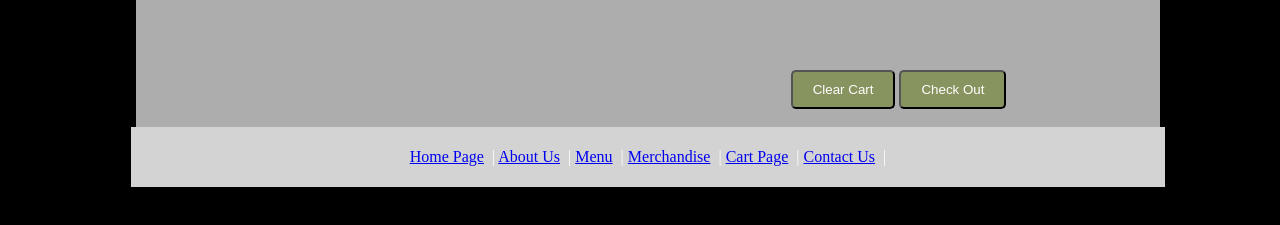
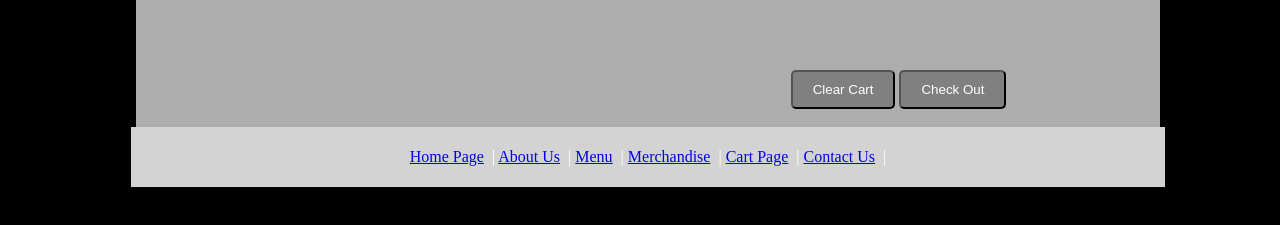
Before and after one commit to susanbordelon/My-Final-Project, a plain HTML site: page cart.html in a window 1280 px wide. Shown: the part 481-706 px from the top of the page. Drawn offline with Linux system fonts and the light colour scheme.

Commit message:
Update style.css

```diff
--- a/style.css
+++ b/style.css
@@ -143,7 +143,7 @@ table tr th, table tr td {
 .button {
     display: inline-block;
     padding: 10px 20px;
-    background-color: #88945f;
+    background-color: #808080;
     color: white;
     text-decoration: none;
     border-radius: 5px;
```
